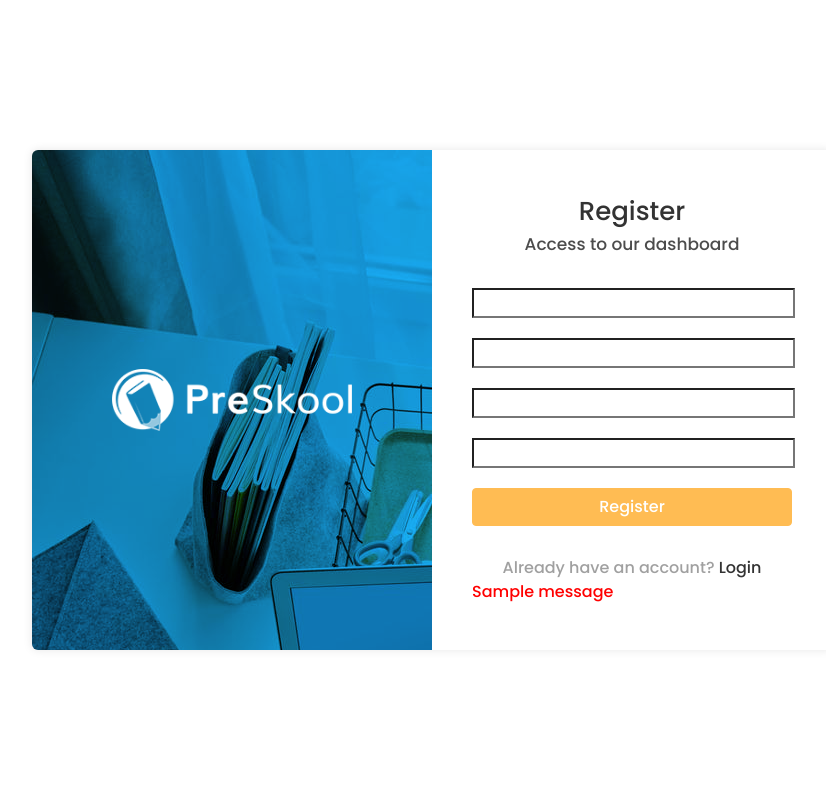
After one commit to shohelbspi/Django-Core-Package, a Django app: template templates/core/register.html in a window 1280 px wide. The commit adds this page. Shown: the whole page, without its empty margins (208-1034 px from the left). Run offline with Django 3.2, Linux system fonts and the light colour scheme; the template is opened without the code that fills it, so the values that code supplies are empty, except form fields; tables that the repository leaves empty hold one stand-in row (values such as "Sample post"); one stand-in notice (Sample message) is shown; form fields are guessed from the names that the template uses; some libraries are stand-ins or nearby versions.

Commit message:
add user register functionality

```diff
--- a/templates/core/login.html
+++ b/templates/core/login.html
@@ -31,6 +31,8 @@
                               <button class="btn btn-primary btn-block" type="submit">Login</button>
                            </div>
                         </form>
+
+                        <div class="text-center dont-have">Don’t have an account? <a href="{% url "register" %}">Register</a></div>
                      </div>
                   </div>
                </div>
--- /dev/null
+++ b/templates/core/register.html
@@ -0,0 +1,58 @@
+{% include "../core/master.html" %}
+{% load static %}
+
+<!DOCTYPE html>
+<html lang="en">
+   <head>
+      <meta charset="utf-8">
+      <meta name="viewport" content="width=device-width, initial-scale=1.0, user-scalable=0">
+      <title>Register</title>
+   </head>
+   <body>
+    <div class="main-wrapper login-body">
+        <div class="login-wrapper">
+            <div class="container">
+                <div class="loginbox">
+                    <div class="login-left">
+                        <img class="img-fluid" src="{% static "core/assets/img/logo-white.png" %}" alt="Logo">
+                    </div>
+                    <div class="login-right">
+                        <div class="login-right-wrap">
+                            <h1>Register</h1>
+                            <p class="account-subtitle">Access to our dashboard</p>
+
+                            <form action="" method='post'> {% csrf_token %}
+                                <div class="form-group">
+                                    {{form.username}}
+                                </div>
+                                <div class="form-group">
+                                    {{form.password1}}
+                                </div>
+                                <div class="form-group">
+                                    {{form.password2}}
+                                </div>
+                                <div class="form-group">
+                                    {{ form.groups }}
+                                </div>
+                                <div class="form-group mb-0">
+                                    <button class="btn btn-primary btn-block" type="submit">Register</button>
+                                </div>
+                            </form>
+
+
+                            <div class="text-center dont-have">Already have an account? <a href="{% url "login" %}">Login</a></div>
+
+                            {% if messages %}
+                                {% for message in messages %}
+                                <span style="color: red;">{{ message }}</span>
+
+                                {% endfor %}
+                            {% endif %}
+                        </div>
+                    </div>
+                </div>
+            </div>
+        </div>
+    </div>
+   </body>
+</html>
--- a/urls.py
+++ b/urls.py
@@ -4,4 +4,5 @@ from core import views
 urlpatterns = [
     path('test/',views.base),
     path('',views.login,name='login'),
+    path('register',views.register,name='register'),
 ]
```
Also changed, not shown: forms.py (added, +18 -0 lines), views.py (+23 -1 lines).
